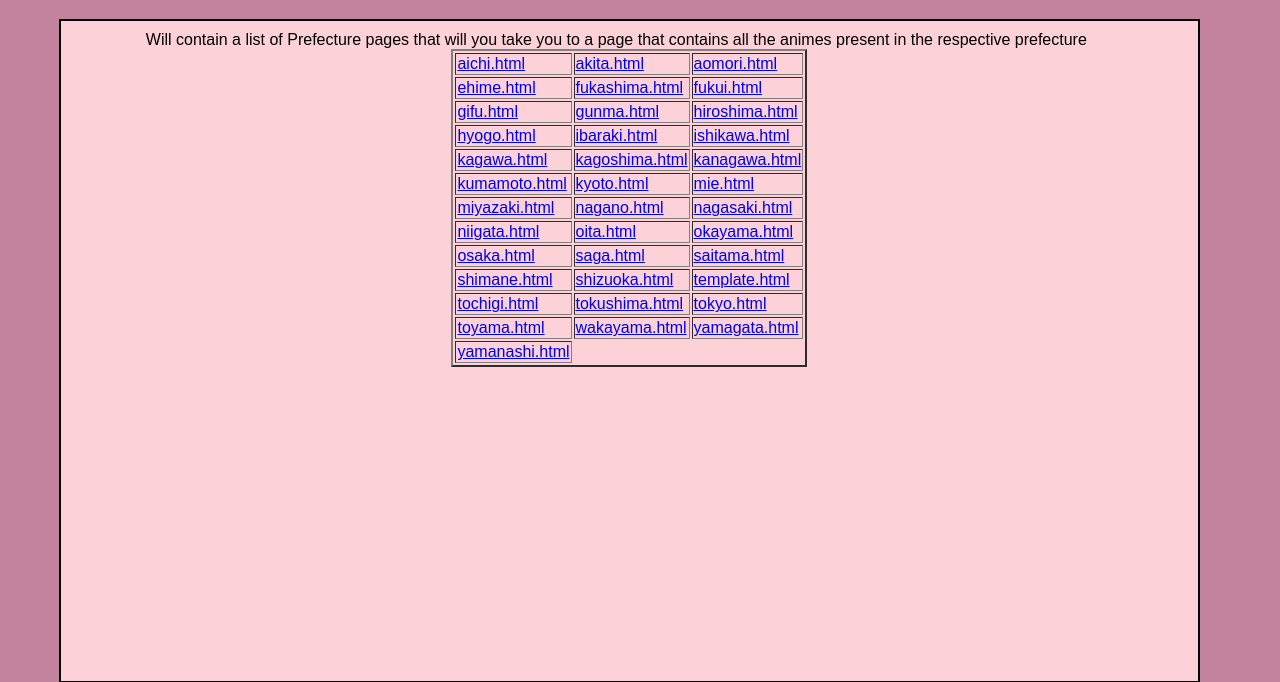
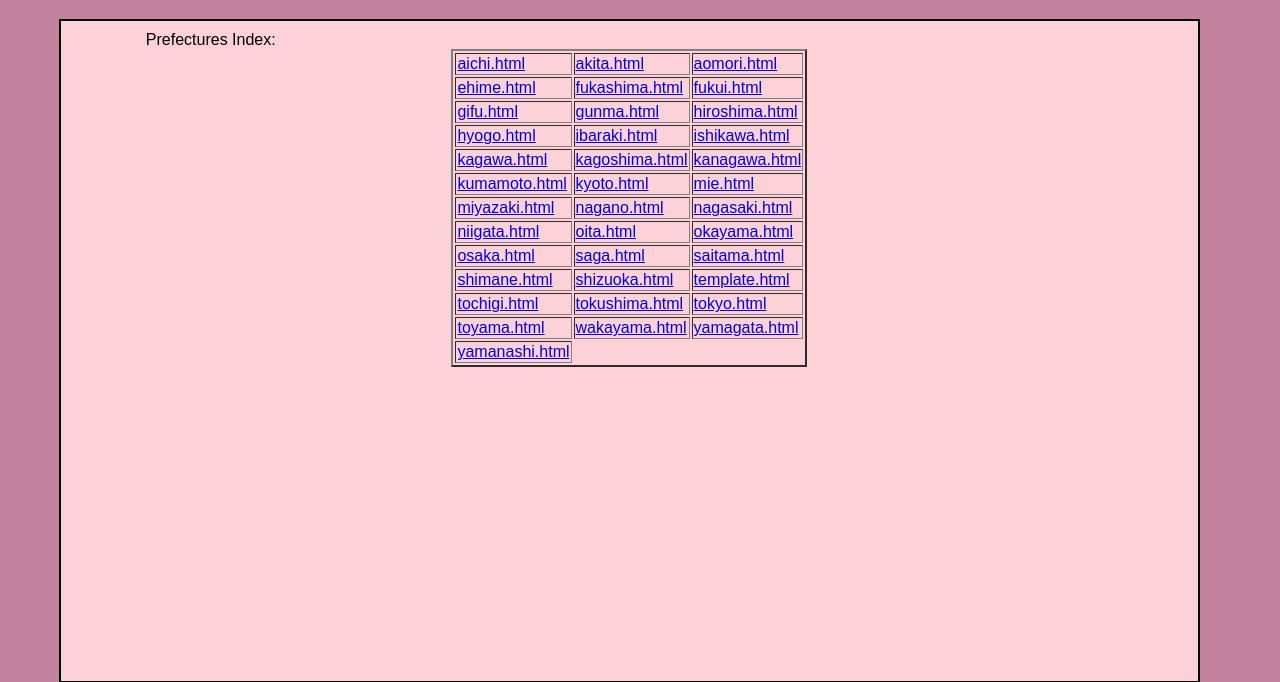
Before and after one commit to hortonwhy/-Travel, a PHP site: page /prefectures.php in a window 1280 px wide. Shown: the part 98-780 px from the top of the page. Run offline with PHP 8.4, Linux system fonts and the light colour scheme.

Commit message:
centered table, removed some dummy text

```diff
--- a/prefectures.php
+++ b/prefectures.php
@@ -32,8 +32,7 @@
     <div id="body">
         <div id="description">
             <div id="map">
-              Will contain a list of Prefecture pages that will you take you to a page
-              that contains all the animes present in the respective prefecture
+              Prefectures Index:
 		<table border=2 id="prefTable">
 	    <?php
 
```
